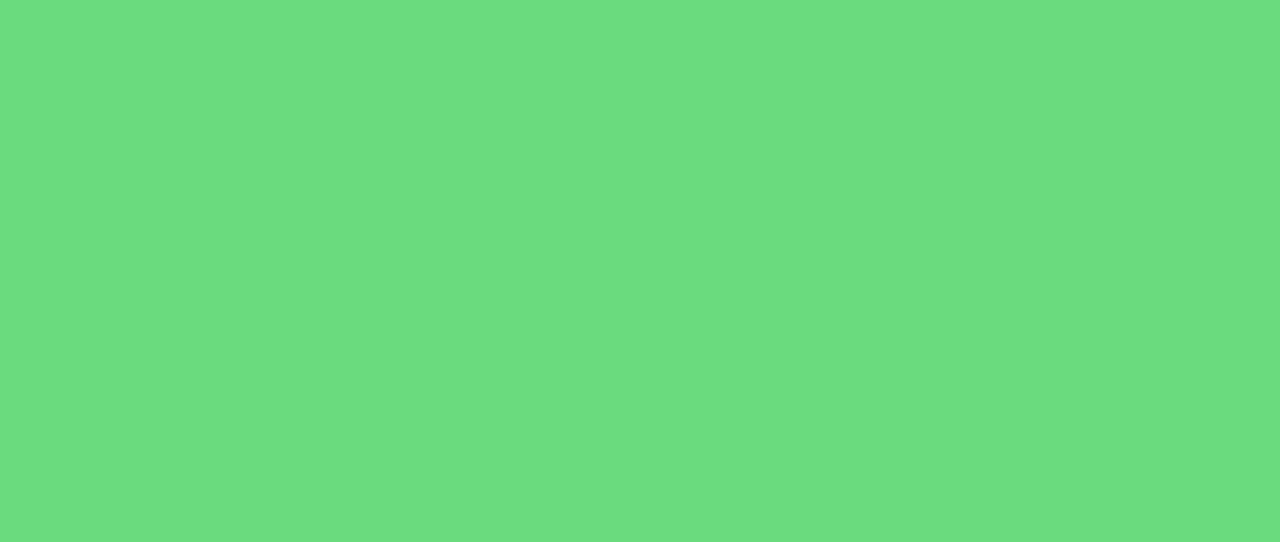
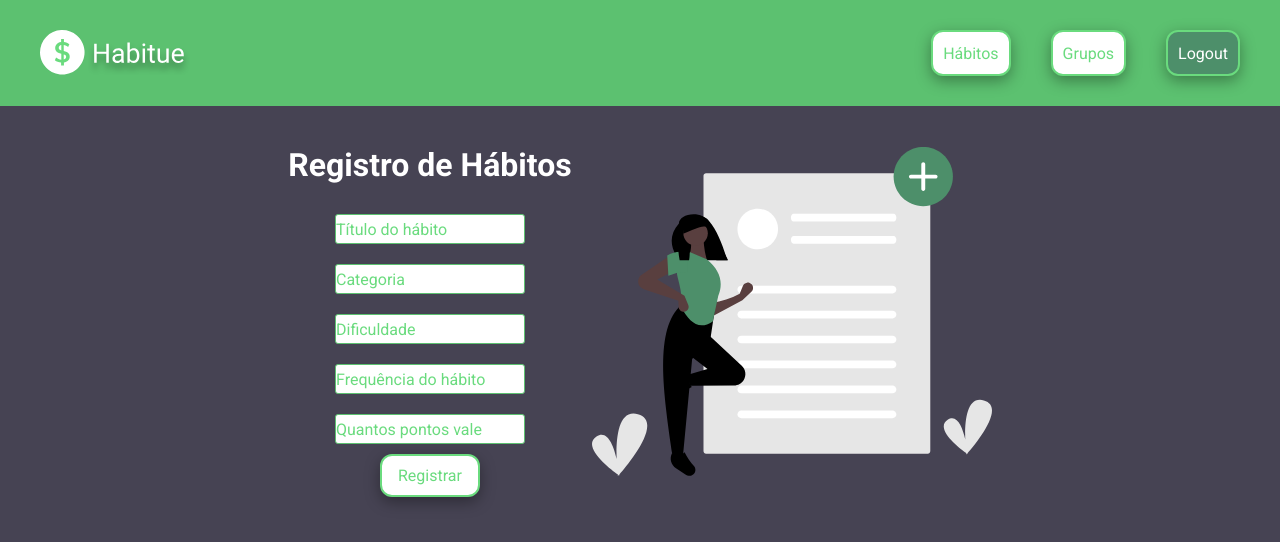
Before and after one commit to LucasRocha2308/Habitue, a React (Create React App) app: page /registerhabit in a window 1280 px wide. Shown: the top 542 px of the page. Built offline with nearby package versions, Linux system fonts and the light colour scheme.

Commit message:
feat: estilo tela cadastrar habitos concluida, falta so pegar o usuario

```diff
--- a/src/components/Input/styles.js
+++ b/src/components/Input/styles.js
@@ -29,11 +29,16 @@ export const InputContainer = styled.div`
 
   input {
     padding: 5px 5px 5px 0;
-    height: 27px;
+    height: 30px;
     border: 1px solid var(--green-header);
     border-radius: 3px;
     margin: 10px auto;
   }
+
+  input::placeholder {
+    color: var(--green);
+  }
+
   svg {
     margin-right: 16px;
   }
--- /dev/null
+++ b/src/pages/RegisterHabit/index.js
@@ -0,0 +1,81 @@
+import { ButtonWhite } from "../../components/Button";
+import HeaderPages from "../../components/HeaderPages";
+import imgFormHabit from "../../images/formhabit.svg";
+import * as yup from "yup";
+import { useForm } from "react-hook-form";
+import { yupResolver } from "@hookform/resolvers/yup";
+import Input from "../../components/Input";
+import { Bo, StyledH1 } from "../Dashboard/styles";
+import { ContainerRegister, Form } from "./styles";
+
+const RegisterHabit = () => {
+  const schema = yup.object().shape({
+    title: yup.string().required("Campo obrigatório"),
+    category: yup.string().required("Campo obrigatório!"),
+    difficulty: yup.string().required("Campo obrigatório!"),
+    frequency: yup.string().required("Campo obrigatório!"),
+    how_much_achieved: yup.number().required("Campo obrigatório!"),
+  });
+  const {
+    register,
+    handleSubmit,
+    formState: { errors },
+  } = useForm({ resolver: yupResolver(schema) });
+  const onSubmitFunction = (data) => {
+    console.log(data);
+  };
+
+  return (
+    <Bo>
+      <HeaderPages />
+      <ContainerRegister>
+        <Form onSubmit={handleSubmit(onSubmitFunction)}>
+          <StyledH1>Registro de Hábitos</StyledH1>
+          <Input
+            name="title"
+            placeholder="Título do hábito"
+            register={register}
+            error={errors.title?.message}
+          />
+
+          <Input
+            type="text"
+            name="category"
+            placeholder="Categoria"
+            register={register}
+            error={errors.category?.message}
+          />
+
+          <Input
+            type="text"
+            name="difficulty"
+            placeholder="Dificuldade"
+            register={register}
+            error={errors.difficulty?.message}
+          />
+          <Input
+            type="text"
+            name="frequency"
+            placeholder="Frequência do hábito"
+            register={register}
+            error={errors.frequency?.message}
+          />
+          <Input
+            type="number"
+            name="how_much_achieved"
+            placeholder="Quantos pontos vale"
+            register={register}
+            error={errors.how_much_achieved?.message}
+          />
+
+          <ButtonWhite className="button" type="submit">
+            Registrar
+          </ButtonWhite>
+        </Form>
+        <img src={imgFormHabit} alt="" />
+      </ContainerRegister>
+    </Bo>
+  );
+};
+
+export default RegisterHabit;
--- /dev/null
+++ b/src/pages/RegisterHabit/styles.js
@@ -0,0 +1,31 @@
+import styled from "styled-components";
+
+export const Form = styled.div`
+  display: flex;
+  flex-direction: column;
+
+  .button {
+    width: 100px;
+    margin: 0 auto;
+  }
+`;
+
+export const ContainerRegister = styled.div`
+  display: flex;
+  flex-direction: column;
+  justify-content: center;
+  img {
+    width: 300px;
+    margin: 0 auto;
+  }
+  @media only screen and (min-width: 768px) {
+    flex-direction: row;
+    margin: 0 auto;
+    margin-top: 20px;
+    gap: 20px;
+    img {
+      margin: 0;
+      width: 400px;
+    }
+  }
+`;
--- a/src/routes/index.js
+++ b/src/routes/index.js
@@ -5,6 +5,7 @@ import Login from "../pages/Login";
 import Register from "../pages/Register";
 import Route from "./route";
 import Habit from "../pages/Habit";
+import RegisterHabit from "../pages/RegisterHabit";
 
 const Routes = () => {
   return (
@@ -13,6 +14,7 @@ const Routes = () => {
       <Route path="/dashboard" component={Dashboard} isPrivate />
       <Route path="/login" component={Login} />
       <Route path="/register" component={Register} />
+      <Route path="/registerhabit" component={RegisterHabit} />
       <Route path="/habit" component={Habit} isPrivate />
       {/*
 
```
Also changed, not shown: src/images/formhabit.svg (added).
